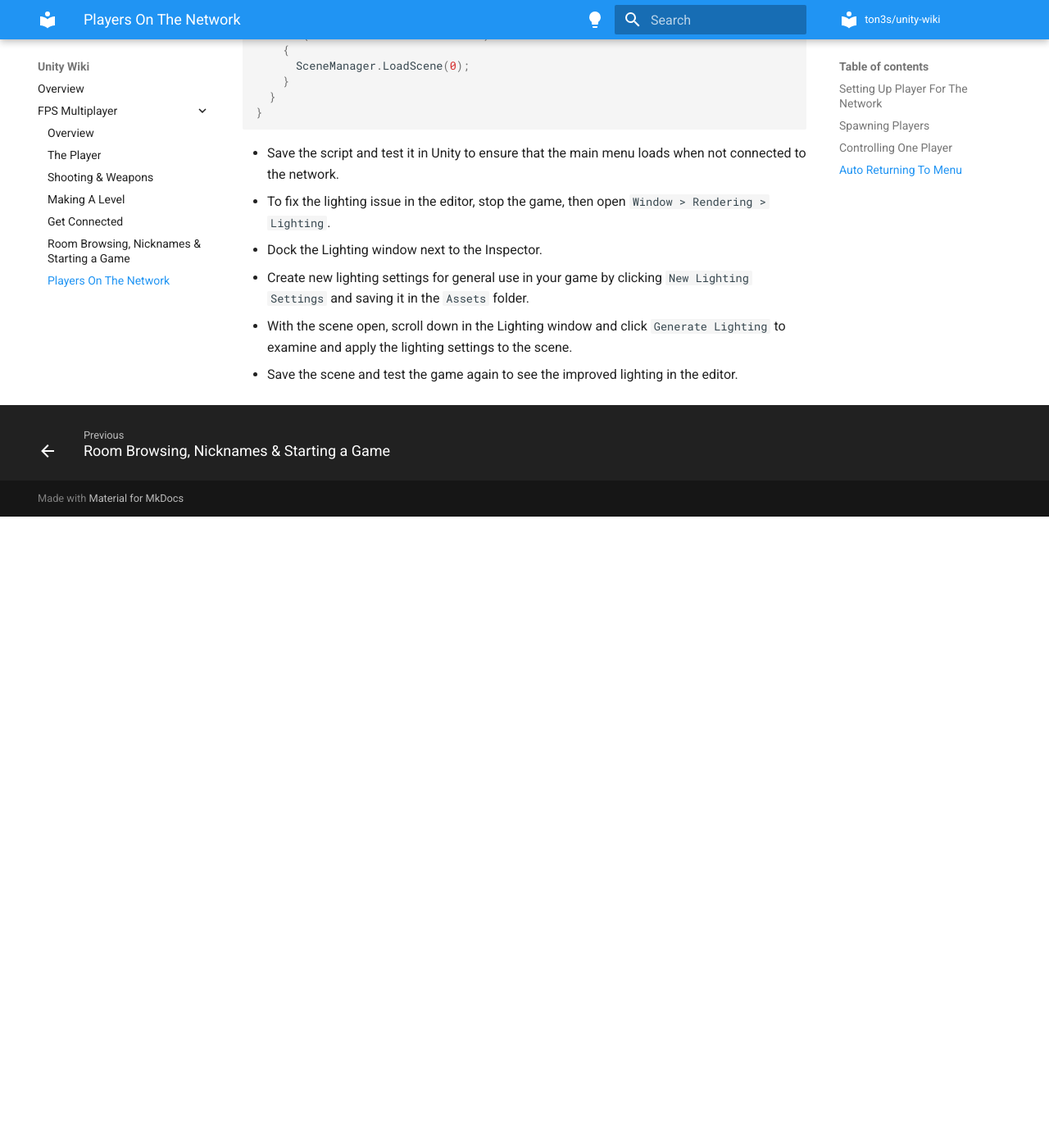
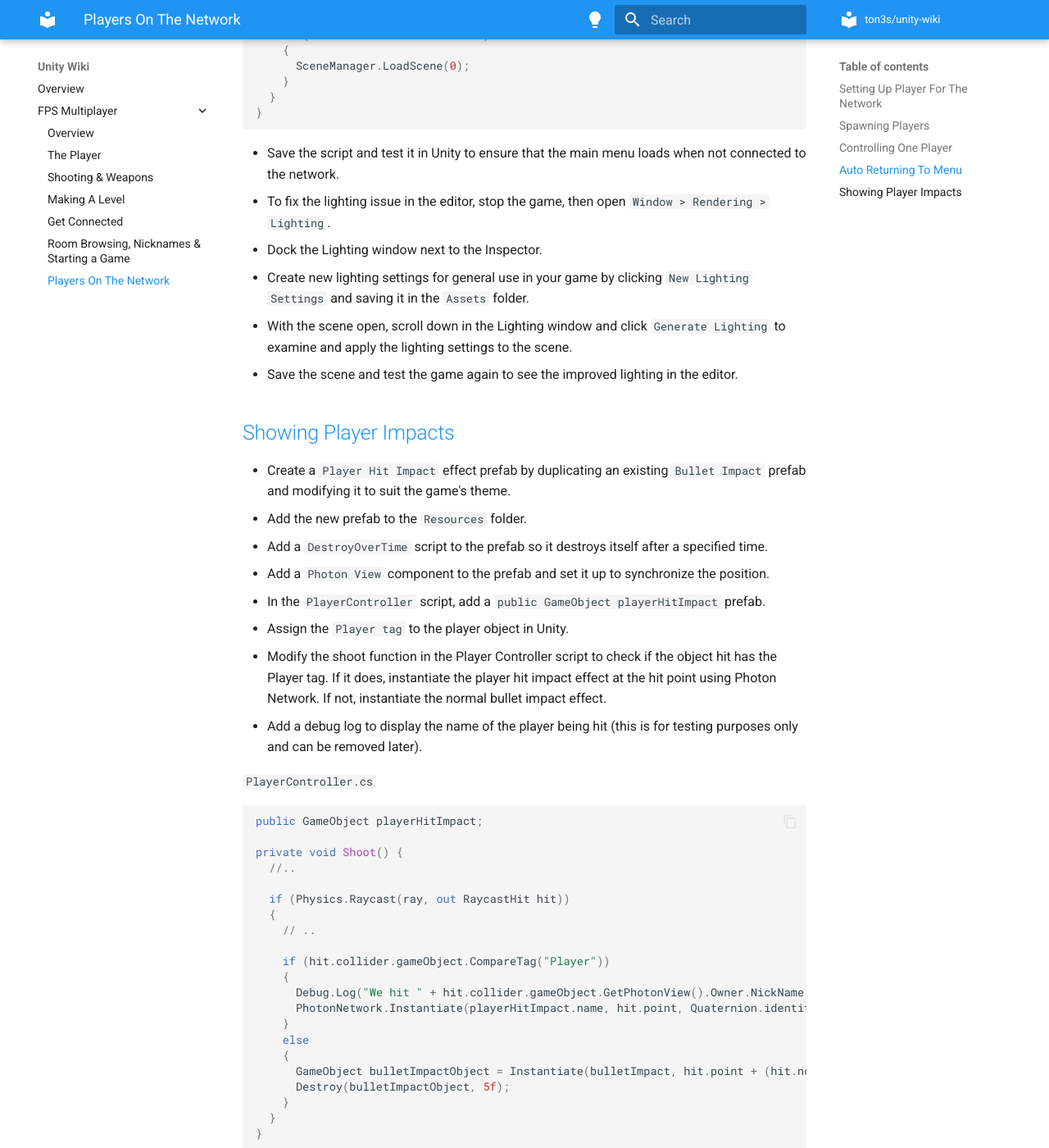
Before and after one commit to ton3s/unity-wiki, an MkDocs documentation site: the page built from docs/fps-multiplayer/players-on-network.md, in a window 1280 px wide and 1400 px high, scrolled down 3381 px. Shown: the whole window at 82% size. Built offline with MkDocs 1.6.1 and Material for MkDocs 9.7.7, drawn with Linux system fonts in a browser that asks for light colours; before the commit the page ends 4011 px from its top, so only the background shows below that; some of the changed text lies outside the part shown.

Commit message:
Add video 54

````diff
--- a/docs/fps-multiplayer/players-on-network.md
+++ b/docs/fps-multiplayer/players-on-network.md
@@ -147,3 +147,59 @@ public class MatchManager : MonoBehaviour
 - Create new lighting settings for general use in your game by clicking `New Lighting Settings` and saving it in the `Assets` folder.
 - With the scene open, scroll down in the Lighting window and click `Generate Lighting` to examine and apply the lighting settings to the scene.
 - Save the scene and test the game again to see the improved lighting in the editor.
+
+## [Showing Player Impacts](https://www.udemy.com/course/unity-online-multiplayer/learn/lecture/25989200#questions)
+
+- Create a `Player Hit Impact` effect prefab by duplicating an existing `Bullet Impact` prefab and modifying it to suit the game's theme.
+- Add the new prefab to the `Resources` folder.
+- Add a `DestroyOverTime` script to the prefab so it destroys itself after a specified time.
+- Add a `Photon View` component to the prefab and set it up to synchronize the position.
+- In the `PlayerController` script, add a `public GameObject playerHitImpact` prefab.
+- Assign the `Player tag` to the player object in Unity.
+- Modify the shoot function in the Player Controller script to check if the object hit has the Player tag. If it does, instantiate the player hit impact effect at the hit point using Photon Network. If not, instantiate the normal bullet impact effect.
+- Add a debug log to display the name of the player being hit (this is for testing purposes only and can be removed later).
+
+`PlayerController.cs`
+
+```cs
+public GameObject playerHitImpact;
+
+private void Shoot() {
+  //..
+
+  if (Physics.Raycast(ray, out RaycastHit hit))
+  {
+    // ..
+
+    if (hit.collider.gameObject.CompareTag("Player"))
+    {
+      Debug.Log("We hit " + hit.collider.gameObject.GetPhotonView().Owner.NickName + "!");
+      PhotonNetwork.Instantiate(playerHitImpact.name, hit.point, Quaternion.identity);
+    }
+    else
+    {
+      GameObject bulletImpactObject = Instantiate(bulletImpact, hit.point + (hit.normal * 0.02f), Quaternion.LookRotation(hit.normal, Vector3.up));
+      Destroy(bulletImpactObject, 5f);
+    }
+  }
+}
+```
+
+`DestroyOverTime.cs`
+
+```cs
+using System.Collections;
+using System.Collections.Generic;
+using UnityEngine;
+
+public class DestroyOverTime : MonoBehaviour
+{
+  public float lifetime = 1.5f;
+
+  // Start is called before the first frame update
+  void Start()
+  {
+    Destroy(gameObject, lifetime);
+  }
+}
+```
````
